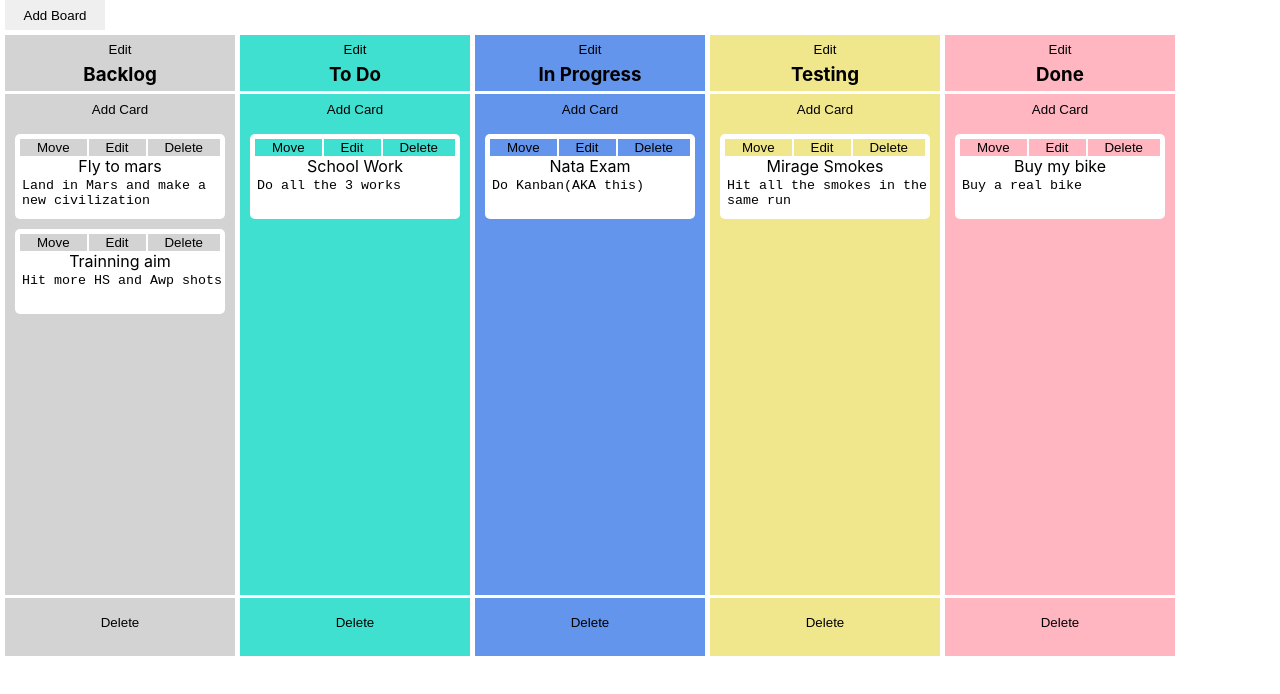
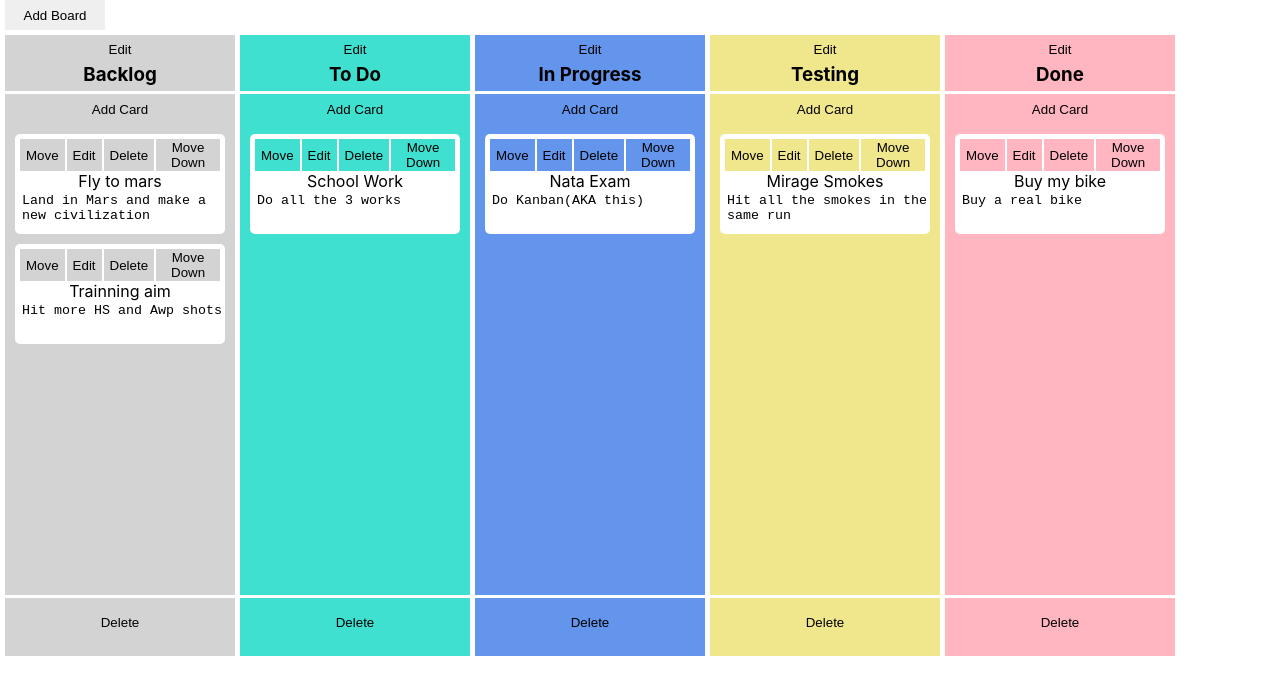
Before and after one commit to brunofcampos96/nataKanban, a React (Create React App) app: page / in a window 1280 px wide. Shown: the top 694 px of the page. Built offline with nearby package versions, Linux system fonts and the light colour scheme.

Commit message:
Moving down cards

```diff
--- a/src/App.js
+++ b/src/App.js
@@ -108,7 +108,8 @@ class App extends Component {
             edittingCardId={this.state.edittingCard}
             setCardTitle={this.setCardTitle}
             setCardDescription={this.setCardDescription}
-            saveEdit={this.saveEdit}/>
+            saveEdit={this.saveEdit}
+            moveCardDown={this.moveCardDown}/>
         </div>
       </div>
     );
@@ -136,6 +137,20 @@ class App extends Component {
 
   setCardDescription = (description) => {
     this.setState({cardDescription: description})
+  }
+
+  moveCardDown = (cardToMove) => {
+    let cards = [...this.state.cards];
+    let boardCards = cards.filter(card => card.pId === cardToMove.pId);
+    let cardIdx = boardCards.findIndex(boardCard => boardCard.id === cardToMove.id);
+    let cardsToMerge = cards.filter(card => card.pId !== cardToMove.pId);
+    if(boardCards.length > 1 && boardCards[cardIdx + 1]){
+      let cardToChange = boardCards[cardIdx + 1];
+      boardCards[cardIdx] = cardToChange;
+      boardCards[cardIdx+1] = cardToMove;
+      let finalCards = cardsToMerge.concat(boardCards);
+      this.setState({cards:finalCards});
+    }
   }
 
   saveEdit = (editCard) => {
@@ -180,7 +195,7 @@ class App extends Component {
   }
   addCard = (pId) => {
     let card = {
-      id: this.state.cards.length+1,
+      id: this.state.cards.length + 1,
       pId: pId,
       title: "Edit",
       description: "Edit"
--- a/src/components/Boards/Boards.js
+++ b/src/components/Boards/Boards.js
@@ -43,7 +43,7 @@ const boards = (props) => {
         return <div style={{backgroundColor:board.color}}>
           <div
               id={board.id}
-              style={{height:'70vh'}}
+              style={{height:'70vh', overflow: 'auto'}}
             >
               {title}
               <span style={{height:'3px', display:'block', backgroundColor:'white'}}></span>
@@ -61,7 +61,8 @@ const boards = (props) => {
                 edittingCardId={props.edittingCardId}
                 setCardTitle={props.setCardTitle}
                 setCardDescription={props.setCardDescription}
-                saveEdit={props.saveEdit}/>
+                saveEdit={props.saveEdit}
+                moveCardDown={props.moveCardDown}/>
           </div>
           <span style={{height:'3px', display:'block', backgroundColor:'white', marginBottom: '10px'}}></span>
           <div style={{height:'6vh'}}>
--- a/src/components/Cards/Cards.js
+++ b/src/components/Cards/Cards.js
@@ -56,6 +56,7 @@ const cards = (props) => {
           {moveOption}
           {edittingCard}
           <button style={cardButtonStyle} onClick={() => props.deleteCard(card.id)}>Delete</button>
+          <button style={cardButtonStyle} onClick={() => props.moveCardDown(card)}>Move Down</button>
         </div>
         {showOptions}
         {title}
```
